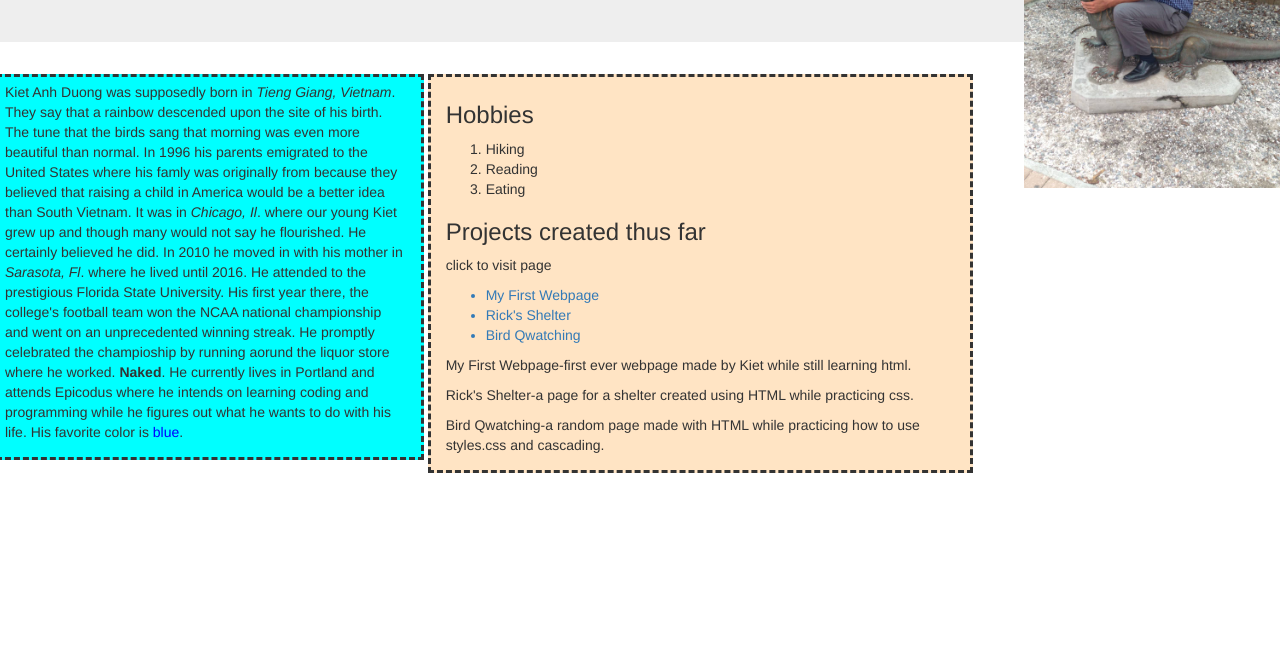
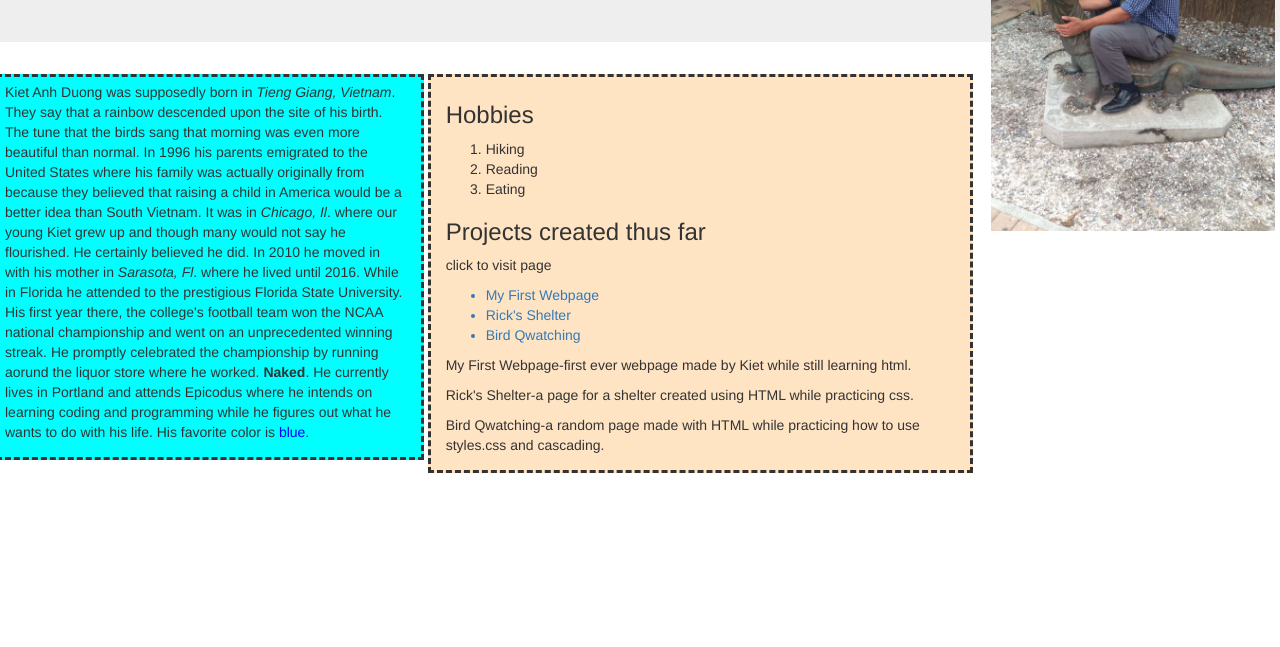
Before and after one commit to kietduong/First-Friday-Project, a plain HTML site: page index.html in a window 1280 px wide. Shown: the part 153-800 px from the top of the page. Drawn offline with Linux system fonts and the light colour scheme.

Commit message:
gh-pages and branch

```diff
--- a/css/styles.css
+++ b/css/styles.css
@@ -1,6 +1,7 @@
 img{
   float:right;
-  width:20%;
+  width: 23%;
+  padding: 5px 5px 5px 5px;
 }
 
 .col-md-4{
@@ -17,3 +18,6 @@ img{
   padding: 5px 10px 5px 10px;
   border-style: dashed;
 }
+head{
+  padding: 5px 5px 5px 5px;
+}
--- a/index.html
+++ b/index.html
@@ -14,7 +14,7 @@
     <div class="row">
       <div class="col-md-4">
         <p>
-          Kiet Anh Duong was supposedly born in <em>Tieng Giang, Vietnam</em>. They say that a rainbow descended upon the site of his birth. The tune that the birds sang that morning was even more beautiful than normal. In 1996 his parents emigrated to the United States where his famly was originally from because they believed that raising a child in America would be a better idea than South Vietnam. It was in <em>Chicago, Il</em>. where our young Kiet grew up and though many would not say he flourished. He certainly believed he did. In 2010 he moved in with his mother in <em>Sarasota, Fl</em>. where he lived until 2016. He attended to the prestigious Florida State University. His first year there, the college's football team won the NCAA national championship and went on an unprecedented winning streak. He promptly celebrated the champioship by running aorund the liquor store where he worked. <strong>Naked</strong>. He currently lives in Portland and attends Epicodus where he intends on learning coding and programming while he figures out what he wants to do with his life. His favorite color is <span style="color:blue">blue</span>.
+          Kiet Anh Duong was supposedly born in <em>Tieng Giang, Vietnam</em>. They say that a rainbow descended upon the site of his birth. The tune that the birds sang that morning was even more beautiful than normal. In 1996 his parents emigrated to the United States where his family was actually originally from because they believed that raising a child in America would be a better idea than South Vietnam. It was in <em>Chicago, Il</em>. where our young Kiet grew up and though many would not say he flourished. He certainly believed he did. In 2010 he moved in with his mother in <em>Sarasota, Fl</em>. where he lived until 2016. While in Florida he attended to the prestigious Florida State University. His first year there, the college's football team won the NCAA national championship and went on an unprecedented winning streak. He promptly celebrated the championship by running aorund the liquor store where he worked. <strong>Naked</strong>. He currently lives in Portland and attends Epicodus where he intends on learning coding and programming while he figures out what he wants to do with his life. His favorite color is <span style="color:blue">blue</span>.
         </p>
       </div>
         <div class="col-md-5" id="lists">
```
Also changed, not shown: img/pug.jpg (added).
